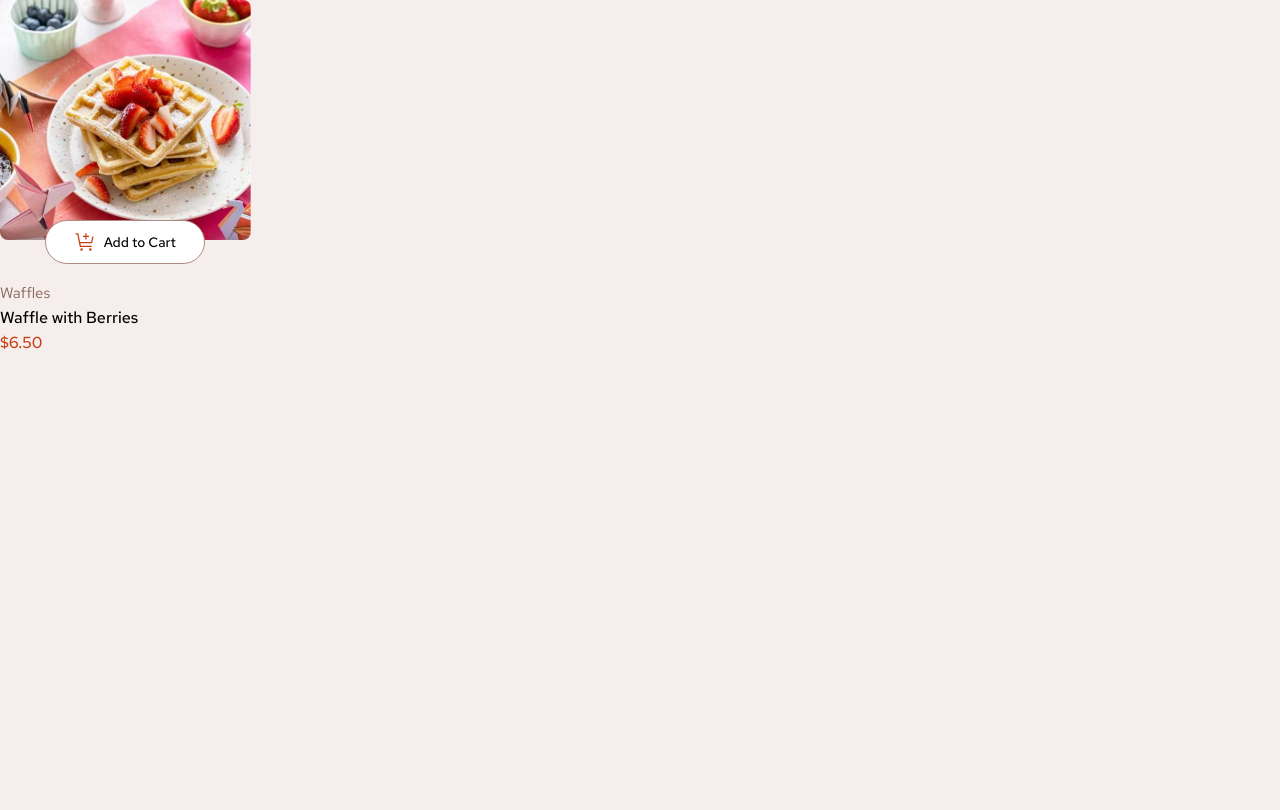
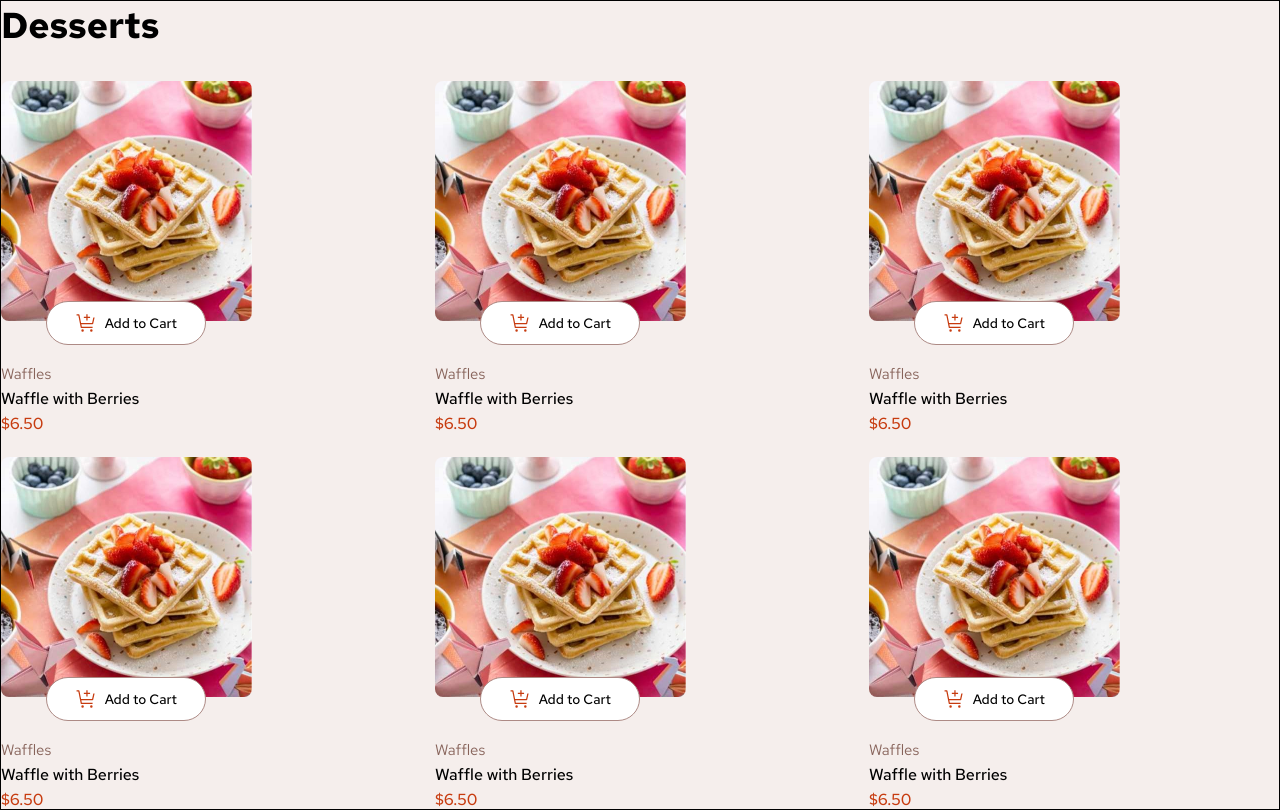
Before and after one commit to Kojoel/Product-List-With-Cart, an Angular app: page / in a window 1280 px wide. Built offline with nearby package versions, Linux system fonts and the light colour scheme.

Commit message:
Dessert component created an styled

```diff
--- a/src/app/app.component.html
+++ b/src/app/app.component.html
@@ -1 +1 @@
-<app-product-card/>
+<app-desserts>
--- a/src/app/app.component.ts
+++ b/src/app/app.component.ts
@@ -1,11 +1,12 @@
 import { Component } from '@angular/core';
 import { RouterOutlet } from '@angular/router';
 import { ProductCardComponent } from './components/product-card/product-card.component';
+import { DessertsComponent } from './components/desserts/desserts.component';
 
 @Component({
   selector: 'app-root',
   standalone: true,
-  imports: [RouterOutlet, ProductCardComponent],
+  imports: [RouterOutlet, ProductCardComponent, DessertsComponent],
   templateUrl: './app.component.html',
   styleUrl: './app.component.scss'
 })
--- /dev/null
+++ b/src/app/components/desserts/desserts.component.html
@@ -0,0 +1,11 @@
+<div class="desserts-container">
+    <h1 class="desserts-heading">Desserts</h1>
+    <div class="prods">
+        <app-product-card/>
+        <app-product-card/>
+        <app-product-card/>
+        <app-product-card/>
+        <app-product-card/>
+        <app-product-card/>
+    </div>
+</div>
--- /dev/null
+++ b/src/app/components/desserts/desserts.component.scss
@@ -0,0 +1,18 @@
+.desserts-container {
+    width: 100%;
+    border: 1px solid black;
+}
+
+.desserts-heading {
+    width: fit-content;
+    margin-bottom: 32px;
+    font-size: 2.25rem;
+}
+
+.prods {
+    width: 100%;
+    display: grid;
+    grid-template-columns: repeat(3, minmax(250.66px, 1fr));
+    gap: 24px;
+    // grid-template-columns: repeat(3, 1fr);
+}
```
Also changed, not shown: src/app/components/desserts/desserts.component.ts (added, +13 -0 lines), 1 other file (tests, documents, lock files or other folders).
